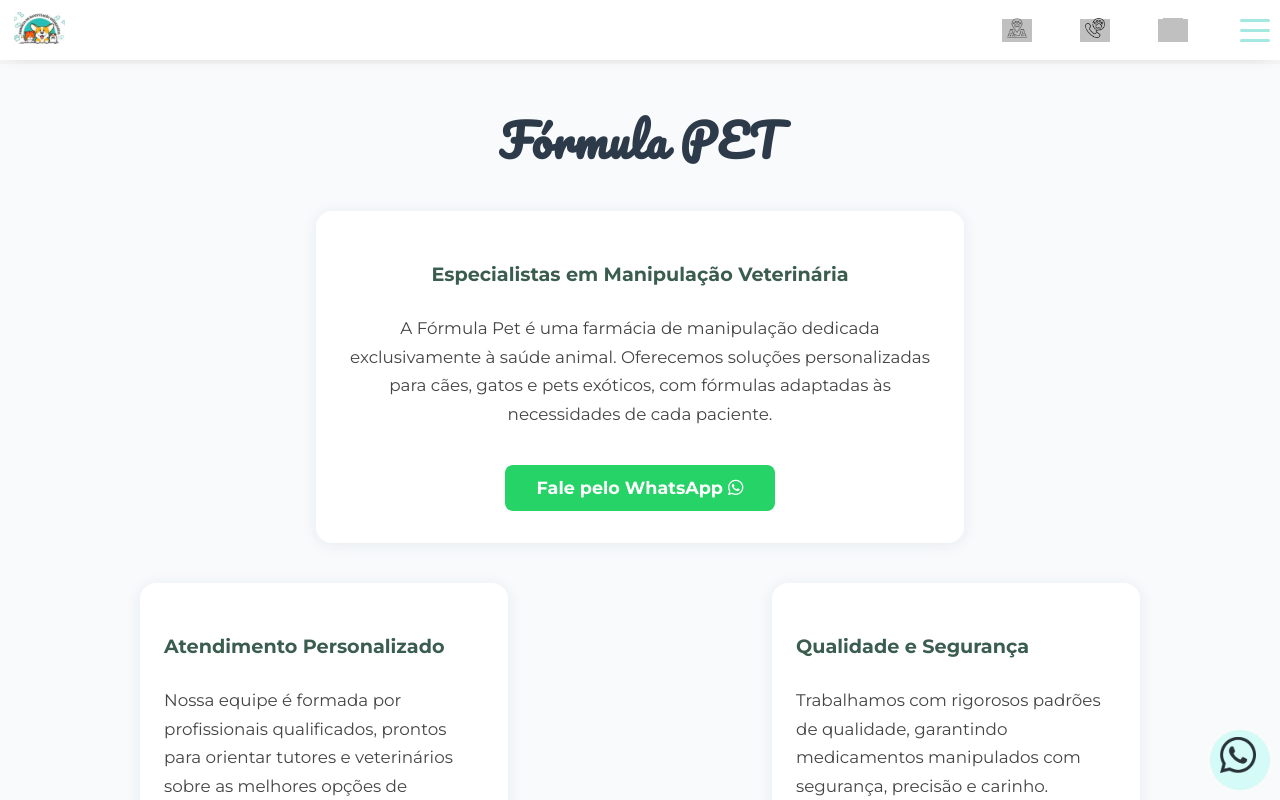
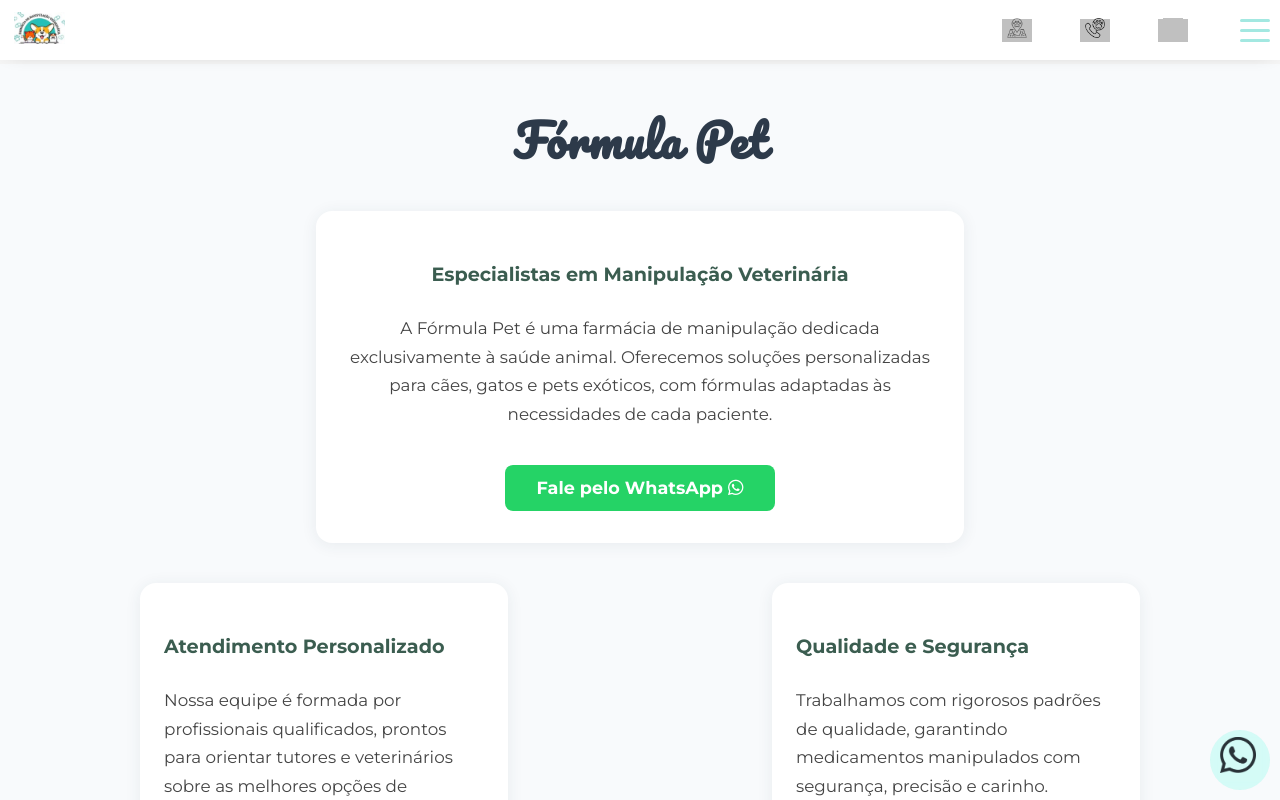
Before and after one commit to prz-eduardo/FORMULA_PET_COM_BR, an Angular app: page / in a window 1280 px wide. Shown: the top 800 px of the page. Built offline with nearby package versions, Linux system fonts and the light colour scheme; grey boxes are pictures that could not be loaded; a web font is replaced by a local one.

Commit message:
Correct spelling of 'Fórmula Pet' in template
Fixed the spelling of 'Fórmula Pet' in app.component.html to ensure consistency and proper branding.

```diff
--- a/src/app/app.component.html
+++ b/src/app/app.component.html
@@ -12,7 +12,7 @@
     <div class="info-content">
       <div style="display: flex; flex-direction: column; align-items: center; margin-bottom: 2.5rem;">
         <h2 class="info-title" style="text-align: center; font-family: 'Pacifico', cursive, 'Montserrat', Arial, sans-serif; font-size: 2.8rem;">
-          Fórmula PET
+          Fórmula Pet
         </h2>
         <div class="info-card" style="max-width: 600px; margin: 0 auto; align-items: center;">
           <h3 class="card-title" style="text-align: center;">Especialistas em Manipulação Veterinária</h3>
```
